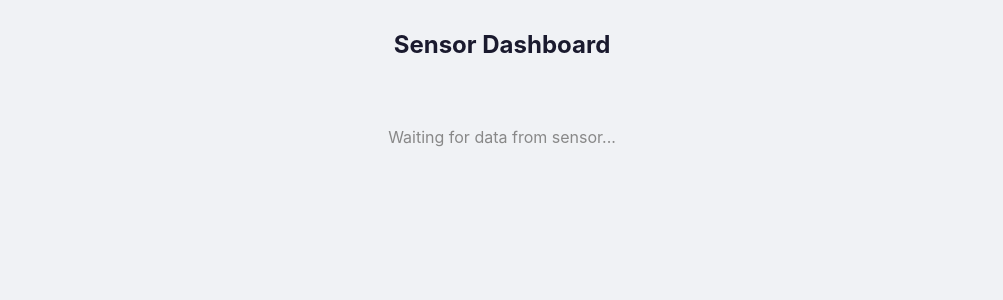
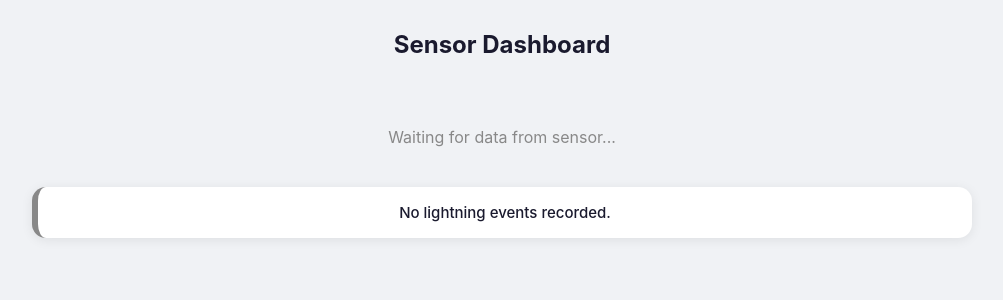
Before and after one commit to Hunter712/sensors, a FastAPI app: page / in a window 1280 px wide. Shown: the top 300 px of the page, without its empty margins (138-1141 px from the left). Run offline with FastAPI, Linux system fonts and the light colour scheme.

Commit message:
added logic for lightning sensor

```diff
--- a/server.py
+++ b/server.py
@@ -4,6 +4,7 @@ from fastapi.responses import HTMLResponse
 
 app = FastAPI()
 latest_status = {"message": "Waiting for data from sensor..."}
+latest_lightning = {"status": "clear", "message": "No lightning events recorded."}
 
 @app.post("/api/weather")
 async def receive_weather_data(request: Request):
@@ -19,6 +20,21 @@ async def receive_weather_data(request: Request):
 async def get_weather_data():
     return latest_status
 
+@app.post("/api/lightning")
+async def receive_lightning_data(request: Request):
+    """Stores incoming lightning strike metrics."""
+    global latest_lightning
+    try:
+        latest_lightning = await request.json()
+    except Exception as e:
+        latest_lightning = {"error": f"Invalid JSON: {e}"}
+    return {"status": "success"}
+
+
+@app.get("/api/lightning")
+async def get_lightning_data():
+    """Returns current lightning status payload."""
+    return latest_lightning
 
 @app.get("/", response_class=HTMLResponse)
 async def get_weather_page():
--- a/templates/index.html
+++ b/templates/index.html
@@ -1,5 +1,5 @@
 <!DOCTYPE html>
-<html lang="ru">
+<html lang="en">
 <head>
 <meta charset="UTF-8">
 <title>Sensors</title>
@@ -7,7 +7,7 @@
 *{margin:0;padding:0;box-sizing:border-box}
 body{font-family:-apple-system,BlinkMacSystemFont,'Segoe UI',Roboto,sans-serif;background:#f0f2f5;padding:30px;color:#333}
 h1{text-align:center;font-size:24px;color:#1a1a2e;margin-bottom:28px}
-.cards{display:flex;gap:20px;flex-wrap:wrap;justify-content:center}
+.cards{display:flex;gap:20px;flex-wrap:wrap;justify-content:center;margin-bottom:24px}
 .card{background:#fff;border-radius:14px;padding:20px 24px;width:300px;box-shadow:0 2px 12px rgba(0,0,0,.08);text-align:center}
 .card h3{font-size:17px;font-weight:600;color:#1a1a2e;margin-bottom:14px;padding-bottom:10px;border-bottom:2px solid #eef0f4;text-transform:uppercase}
 .card table{width:100%;border-collapse:collapse}
@@ -17,19 +17,29 @@ h1{text-align:center;font-size:24px;color:#1a1a2e;margin-bottom:28px}
 .v{font-weight:600;color:#222;text-align:right}
 .b{display:inline-block;padding:1px 10px;border-radius:10px;font-size:11px;font-weight:600;margin-left:6px;color:#fff}
 .w{text-align:center;color:#888;font-size:16px;padding:40px}
+
+/* Lightning Banner Styles */
+.lightning-banner{max-width:940px;margin:0 auto;background:#fff;border-radius:14px;padding:16px 24px;box-shadow:0 2px 12px rgba(0,0,0,.08);text-align:center;font-size:15px;font-weight:500;color:#1a1a2e;border-left:6px solid #888}
+.lightning-banner.active{border-left-color:#d9534f;background:#fff5f5}
+.lightning-banner .time{font-size:12px;color:#888;margin-left:10px}
+.lightning-badge{display:inline-block;padding:3px 10px;border-radius:12px;font-size:12px;font-weight:700;color:#fff;background:#d9534f;margin-right:10px}
 </style>
 </head>
 <body>
 <h1>Sensor Dashboard</h1>
 <div id="c" class="w">Waiting for data...</div>
+<div id="l" class="lightning-banner">Waiting for lightning data...</div>
 
 <script>
 const C={cold:'#5bc0de',hot:'#d9534f',normal:'#5cb85c',low:'#f0ad4e',high:'#d9534f',bad:'#d9534f',satisfactory:'#f0ad4e',good:'#5cb85c',excellent:'#5bc0de'}
 const B=t=>'<span class="b" style="background:'+(C[t]||'#888')+'">'+t+'</span>'
 
 setInterval(async()=>{
+  // 1. Fetch Weather Data
   const r=await fetch('/api/weather'),d=await r.json(),e=document.getElementById('c')
-  if(d.error||d.message){e.className='w';e.textContent=d.error||d.message;return}
+  if(d.error||d.message){
+    e.className='w';e.textContent=d.error||d.message
+  }else{
     e.className='cards'
     let h=''
     for(const[n,m]of Object.entries(d)){
@@ -40,6 +50,20 @@ setInterval(async()=>{
       h+='</table></div>'
     }
     e.innerHTML=h
+  }
+
+  // 2. Fetch Lightning Sensor Data
+  const rl=await fetch('/api/lightning'),l=await rl.json(),le=document.getElementById('l')
+  if(l.error){
+    le.className='lightning-banner';le.textContent='Lightning sensor error: '+l.error
+  }else if(l.event_type==='lightning'){
+    le.className='lightning-banner active'
+    const timeStr=l.timestamp?new Date(l.timestamp*1000).toLocaleTimeString():''
+    le.innerHTML='<span class="lightning-badge">STRIKE DETECTED</span>Distance: <strong>'+l.distance_km+' km</strong> | Energy: <strong>'+l.energy+'</strong><span class="time">['+timeStr+']</span>'
+  }else{
+    le.className='lightning-banner'
+    le.textContent=l.message||'No lightning events recorded.'
+  }
 },1000)
 </script>
 </body>
```
Lines whose indentation alone changed are shown as unchanged.
